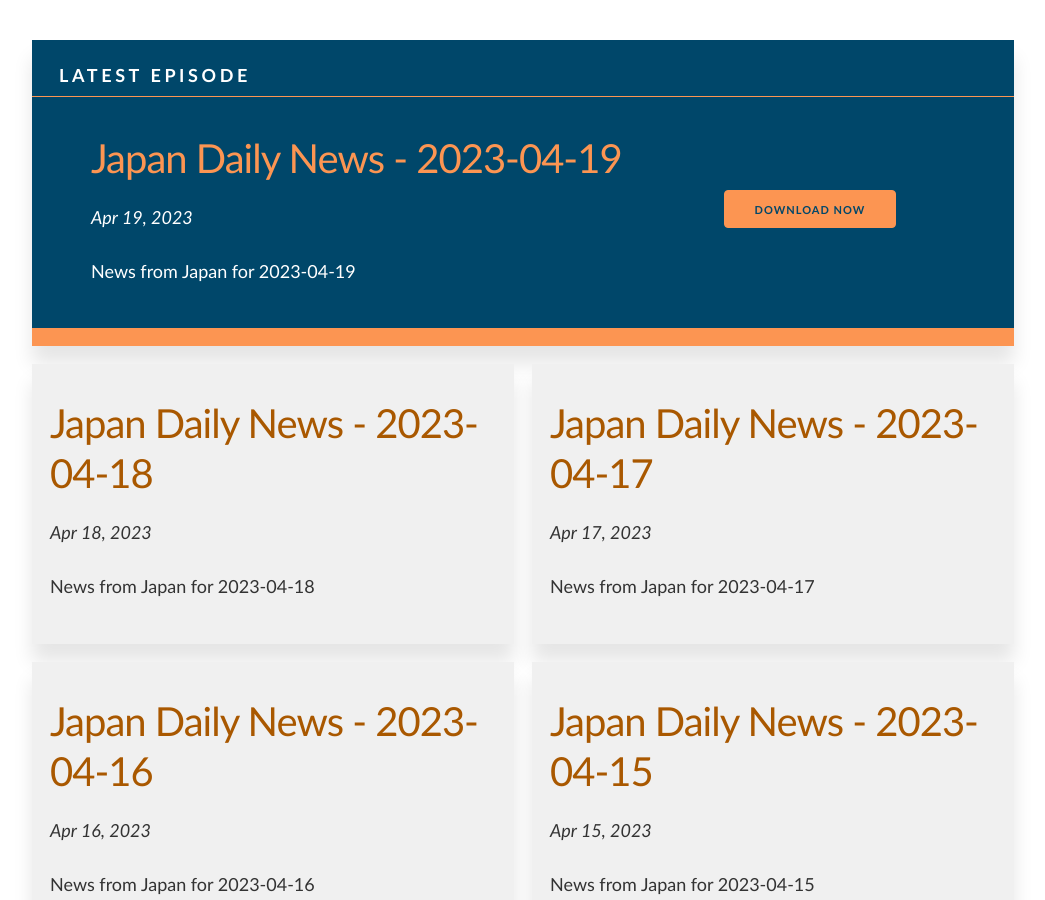
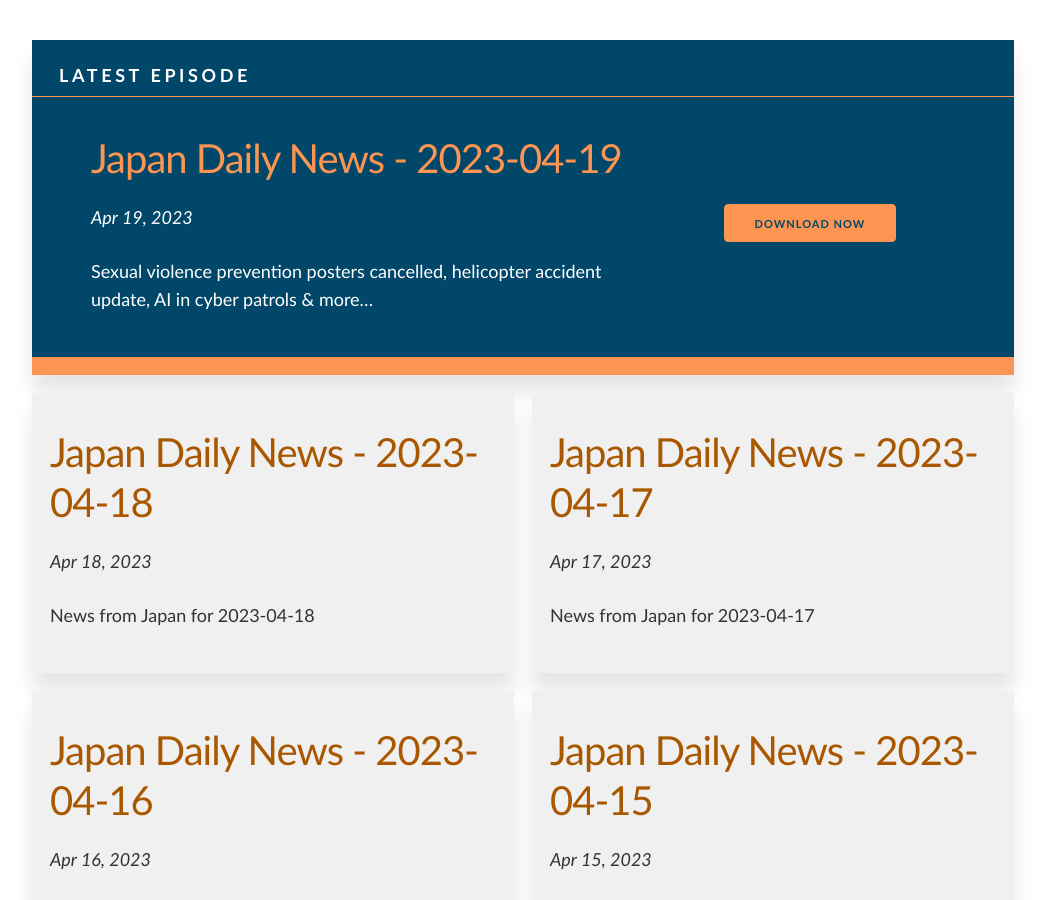
Before and after one commit to tagawa/JapanDailyNews, a Jekyll site: the page built from docs/index.html, in a window 1280 px wide and 900 px high, scrolled down 450 px. Shown: the whole window, without its empty margins (117-1162 px from the left). Built offline with Jekyll 4.4.1, drawn with Linux system fonts in a browser that asks for light colours; comment, search, counter and statistics services are not loaded.

Commit message:
Updated summary

```diff
--- a/docs/_posts/2023-04-19-news.md
+++ b/docs/_posts/2023-04-19-news.md
@@ -3,7 +3,7 @@ layout: post
 title: "Japan Daily News - 2023-04-19"
 date: 2023-04-19 08:00:12 +0900
 file: https://archive.org/download/japandailynews/japandailynews_2023-04-19.mp3
-summary: "News from Japan for 2023-04-19"
+summary: "Sexual violence prevention posters cancelled, helicopter accident update, AI in cyber patrols & more…"
 description: "English news from Japan for April 19th, 2023."
 duration: "105"
 length: "01:45"
```
